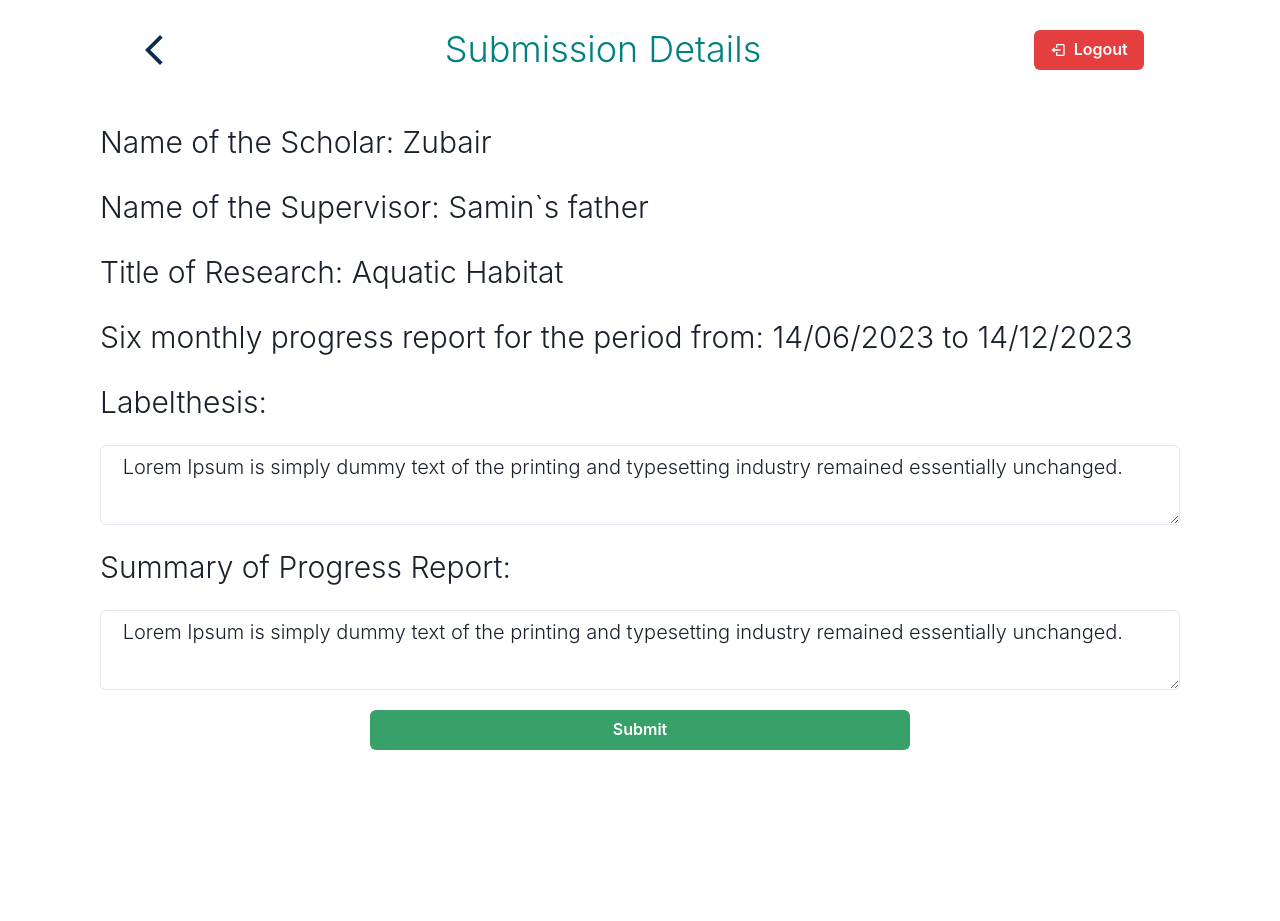
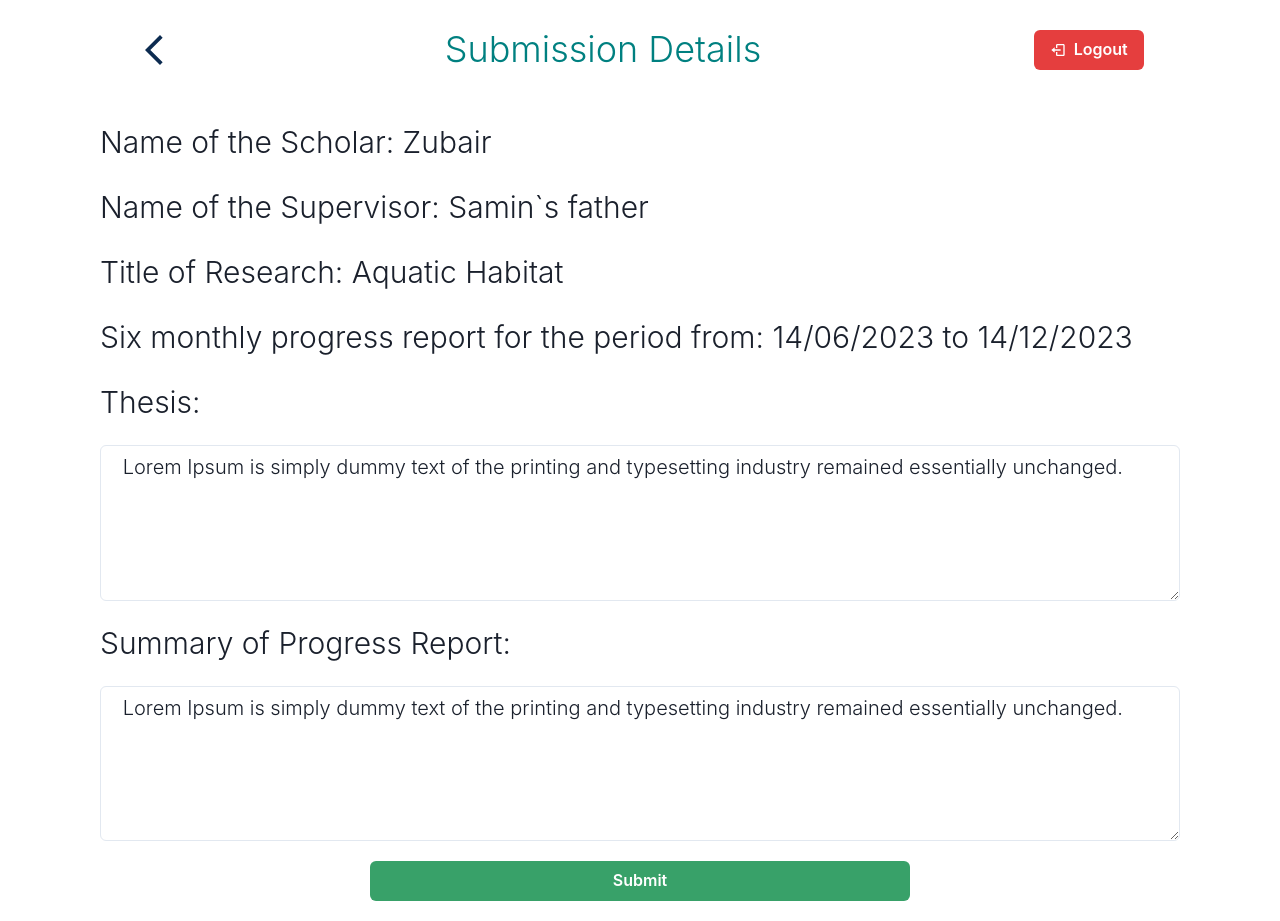
Before and after one commit to UmmarHamid/iust-scholars-portal, a Next.js app: page /scholars/submissiondetails in a window 1280 px wide. Before the commit the page ends 800 px from the top, so only its background shows below. Built offline with nearby package versions, Linux system fonts and the light colour scheme.

Commit message:
refactor

```diff
--- a/pages/scholars/index.tsx
+++ b/pages/scholars/index.tsx
@@ -82,7 +82,7 @@ export const Index = () => {
             Registered Courses
           </Heading>
         </LinkStyled>
-        <LinkStyled href='/'>
+        <LinkStyled href='/scholars/submissiondetails'>
           <StyledIcon> {<MdOutlineSaveAs />} </StyledIcon>
           <Heading as={'h2'} color={'teal'} paddingTop={'2%'} fontWeight={300}>
             Submission Details
--- a/pages/scholars/submissiondetails/index.tsx
+++ b/pages/scholars/submissiondetails/index.tsx
@@ -65,15 +65,15 @@ export const Index = () => {
           </Text>
 
           <Text fontWeight={300} fontSize={'30px'}>
-            Labelthesis:
+            Thesis:
           </Text>
-          <Textarea fontWeight={300} fontSize={'20px'}>
+          <Textarea rows={5} fontWeight={300} fontSize={'20px'}>
             {` ${user.labelthesis}`}
           </Textarea>
           <Text fontWeight={300} fontSize={'30px'}>
             Summary of Progress Report:
           </Text>
-          <Textarea fontWeight={300} fontSize={'20px'}>
+          <Textarea rows={5} fontWeight={300} fontSize={'20px'}>
             {` ${user.summary}`}
           </Textarea>
           <Button
```
